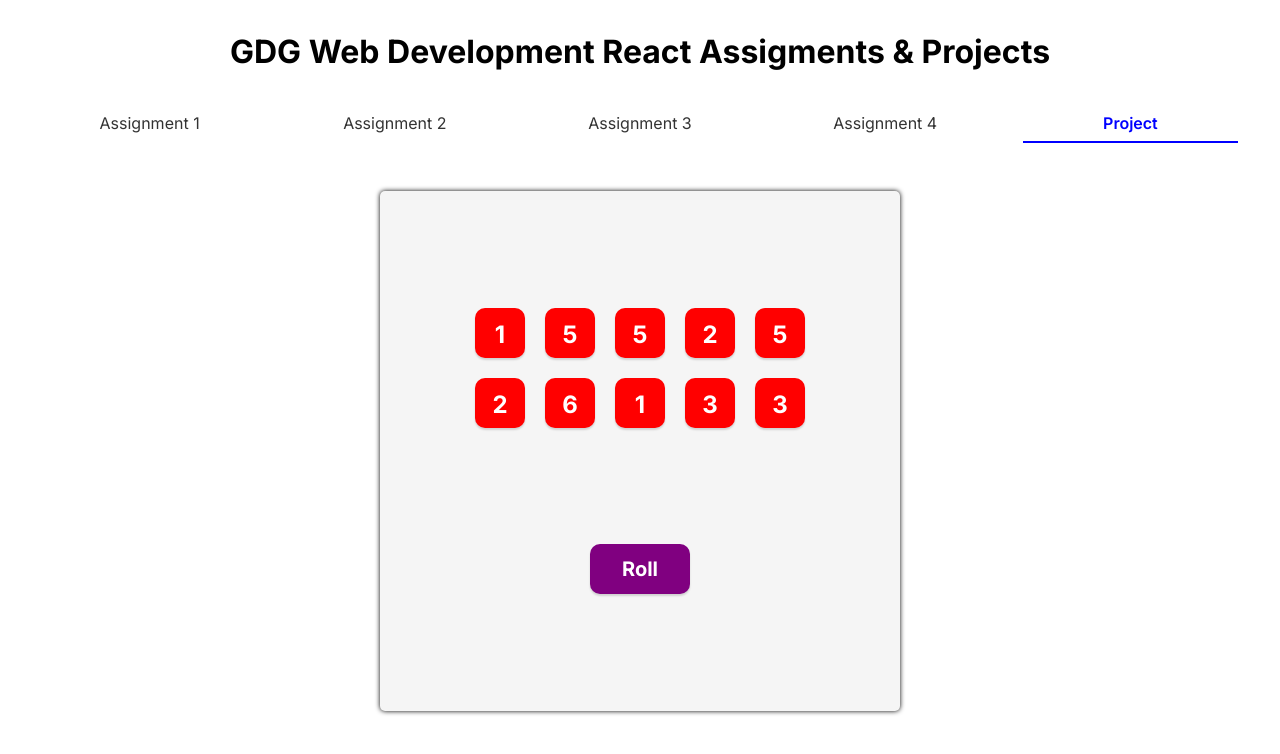
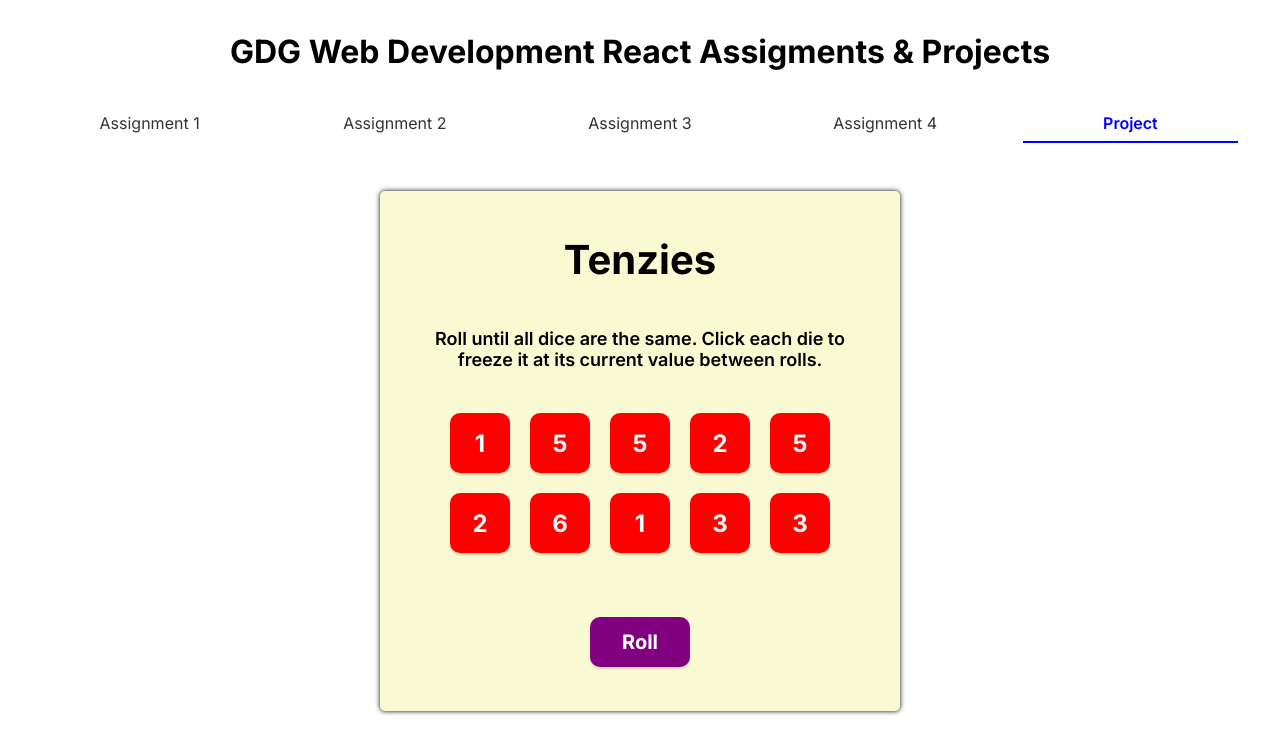
Before and after one commit to KyneLaggui/gdg-pup-react-javascript, a React (Vite) app: page / in a window 1280 px wide. Both pictures are taken after a click on the button "Project". Shown: the top 754 px of the page. Built offline with nearby package versions, Linux system fonts and the light colour scheme.

Commit message:
feat: add title, instruction, and styling

```diff
--- a/src/Project/TenziesProject.css
+++ b/src/Project/TenziesProject.css
@@ -9,7 +9,7 @@
 }
 
 main {
-    background-color: whitesmoke;
+    background-color: lightgoldenrodyellow;
     width: min(90vw, 520px);
     aspect-ratio: 1 / 1;
     border-radius: 5px;
@@ -18,17 +18,32 @@
     flex-direction: column;
     justify-content: space-evenly;
     align-items: center;
+    padding: 0 40px;
+}
+
+.title {
+    font-size: 40px;
+    margin: 0;
+}
+
+.instructions {
+    font-family: 'Inter', sans-serif;
+    font-weight: 600;
+    margin-top: 0;
+    text-align: center;
+    font-size: large;
 }
 
 .dice-container {
     display: grid;
     grid-template: auto auto / repeat(5, 1fr);
     gap: 20px;
+    margin-bottom: 20px;
 }
 
 .dice-container button {
-    height: 50px;
-    width: 50px;
+    height: 60px;
+    width: 60px;
     box-shadow: 0px 2px 2px rgba(0, 0, 0, 0.15);
     border-radius: 10px;
     border: none;
--- a/src/Project/TenziesProject.jsx
+++ b/src/Project/TenziesProject.jsx
@@ -47,6 +47,9 @@
     return (
         <div className="project-container">
             <main>
+                <h1 className="title">Tenzies</h1>
+                <p className="instructions">Roll until all dice are the same. Click each die to freeze it at its current value between rolls.</p>
+
                 <div className="dice-container">
                     {diceElements}
                 </div>
```
